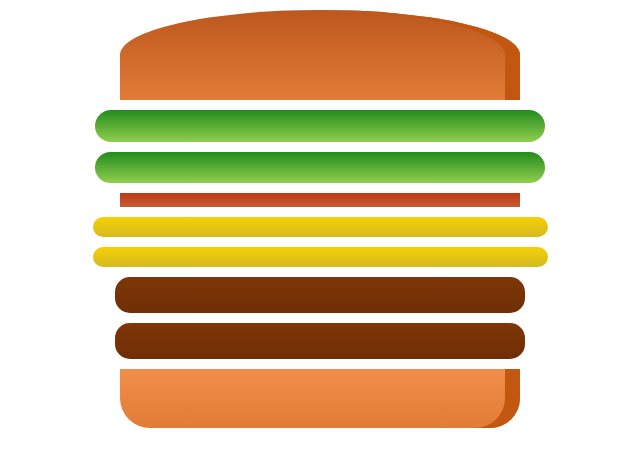
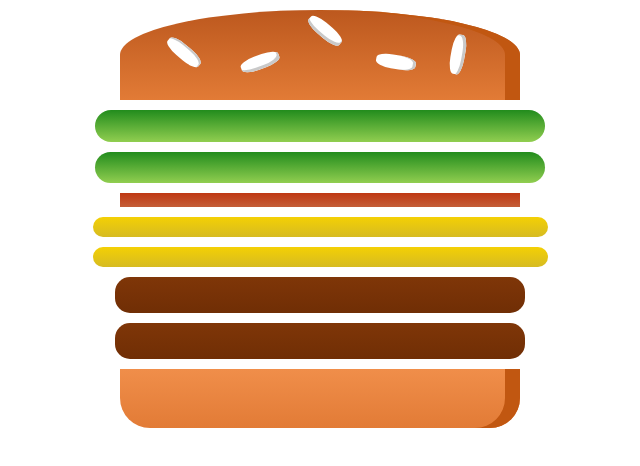
Before and after one commit to petercolella/burger-css, a plain HTML site: page index.html in a window 1280 px wide. Shown: the whole page, without its empty margins (320-960 px from the left). Drawn offline with Linux system fonts and the light colour scheme.

Commit message:
Lecture 416.2

```diff
--- a/index.html
+++ b/index.html
@@ -11,7 +11,10 @@
 
 <body>
     <div class="box">
-        <div class="bread-top"></div>
+        <div class="bread-top">
+            <div class="seeds"></div>
+            <div class="seeds2"></div>
+        </div>
         <div class="salad"></div>
         <div class="salad"></div>
         <div class="bacon"></div>
--- a/style.css
+++ b/style.css
@@ -11,6 +11,70 @@
   border-radius: 50% 50% 0 0;
   box-shadow: inset -15px 0 #c15711;
   margin: 2% auto;
+  position: relative;
+}
+
+.seeds {
+  position: absolute;
+  width: 10%;
+  height: 15%;
+  background-color: white;
+  left: 30%;
+  top: 50%;
+  border-radius: 40%;
+  transform: rotate(-20deg);
+  box-shadow: inset -2px -3px #c9c9c9;
+}
+
+.seeds:after {
+  content: '';
+  width: 100%;
+  height: 100%;
+  position: absolute;
+  background-color: white;
+  left: -170%;
+  top: -260%;
+  border-radius: 40%;
+  transform: rotate(60deg);
+  box-shadow: inset -1px 2px #c9c9c9;
+}
+
+.seeds:before {
+  content: '';
+  width: 100%;
+  height: 100%;
+  position: absolute;
+  background-color: white;
+  left: 180%;
+  top: -50%;
+  border-radius: 40%;
+  transform: rotate(60deg);
+  box-shadow: inset -1px -3px #c9c9c9;
+}
+
+.seeds2 {
+  position: absolute;
+  width: 10%;
+  height: 15%;
+  background-color: white;
+  left: 64%;
+  top: 50%;
+  border-radius: 40%;
+  transform: rotate(10deg);
+  box-shadow: inset -3px 0 #c9c9c9;
+}
+
+.seeds2:after {
+  position: absolute;
+  width: 100%;
+  height: 100%;
+  background-color: white;
+  content: '';
+  left: 150%;
+  top: -130%;
+  border-radius: 40%;
+  transform: rotate(90deg);
+  box-shadow: inset 1px 3px #c9c9c9;
 }
 
 .salad {
```
